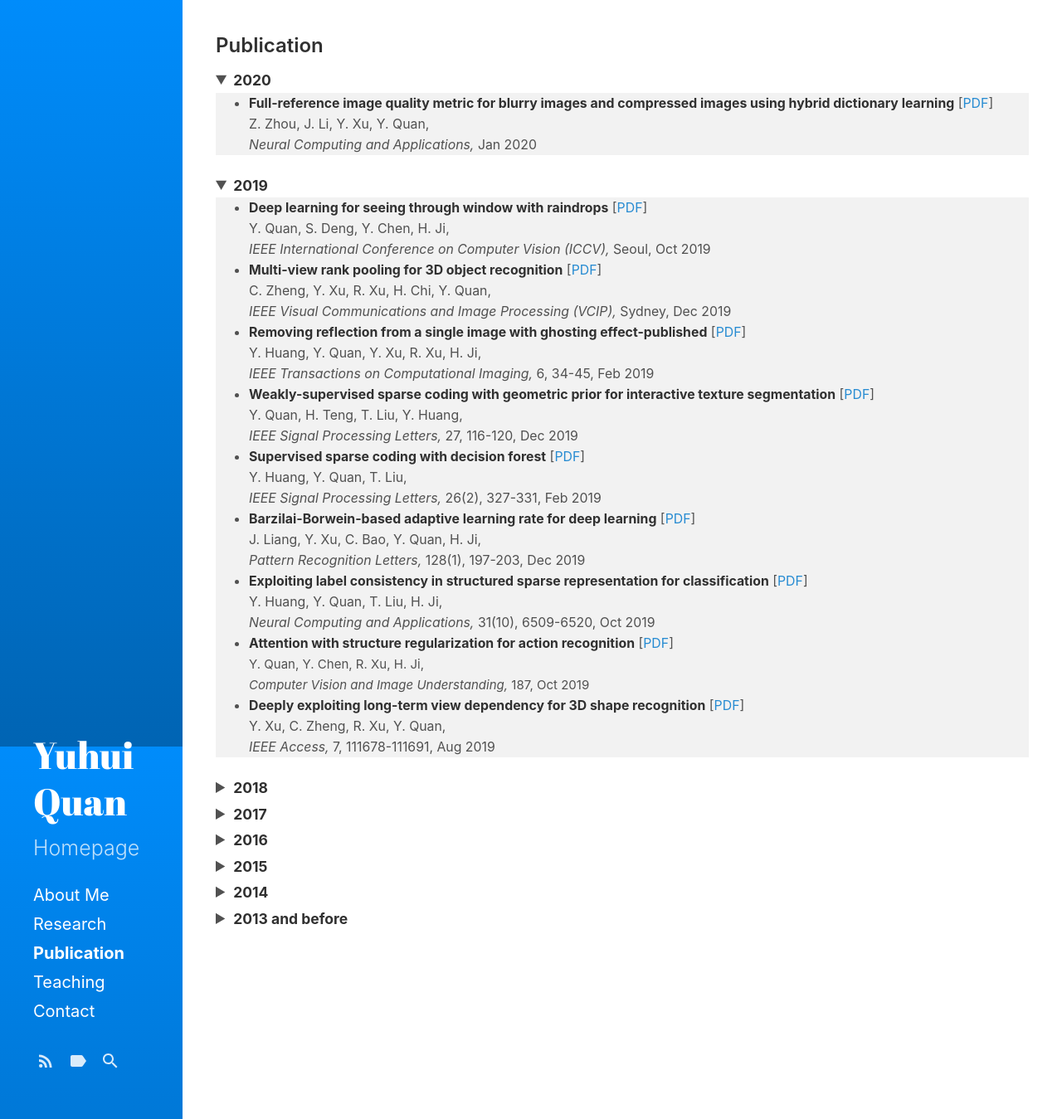
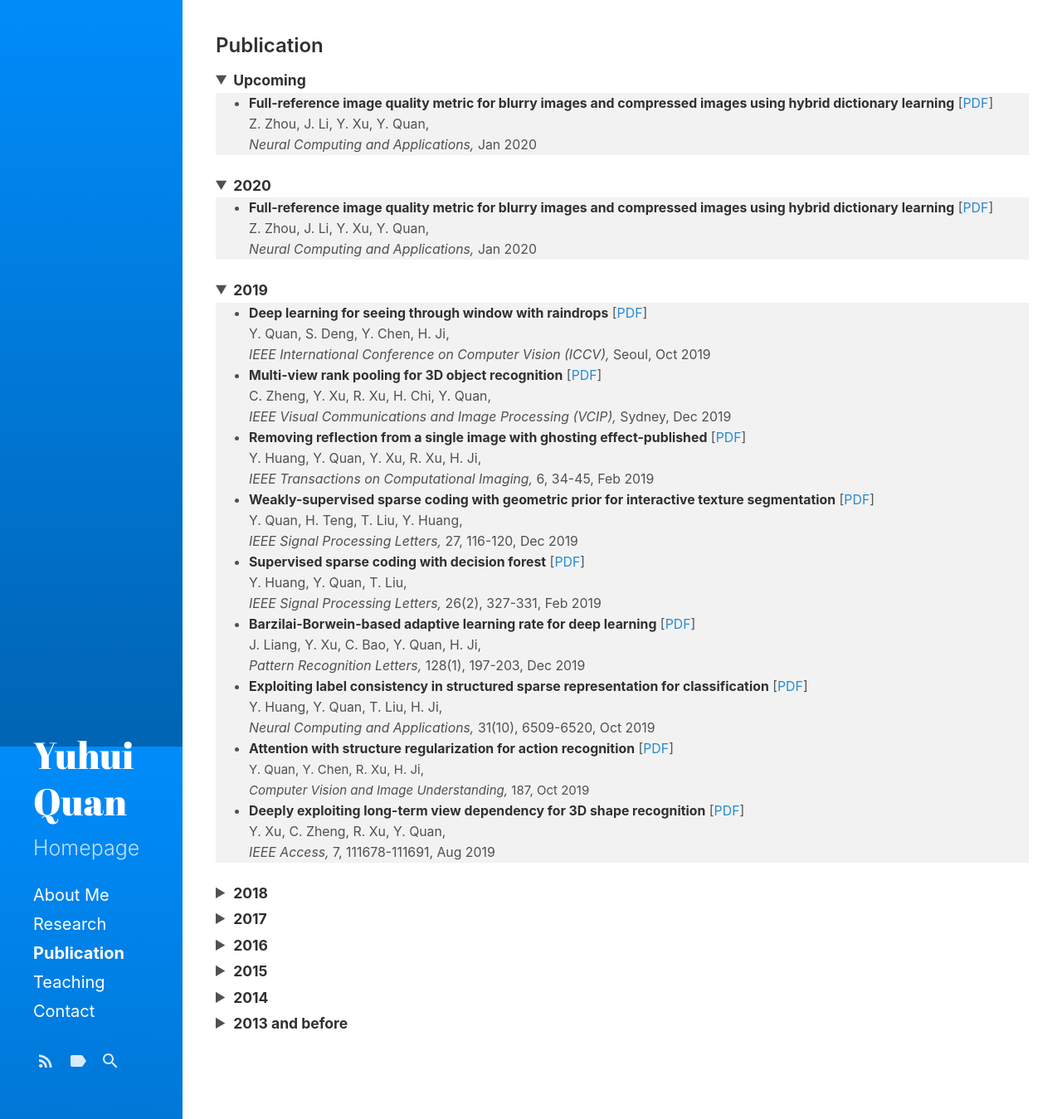
Before and after one commit to Dofboom/Dofboom.github.io, a Jekyll site: the page built from category/c_publication.md, in a window 1280 px wide and 1349 px high. Shown: the whole window at 83% size. Built offline with Jekyll 4.4.1, drawn with Linux system fonts in a browser that asks for light colours.

Commit message:
Update c_publication.md

```diff
--- a/category/c_publication.md
+++ b/category/c_publication.md
@@ -2,6 +2,18 @@
 layout: category
 title: Publication
 ---
+<details open="">
+<summary><span style="font-size: 105%;"><strong><small>Upcoming</small></strong></span></summary>
+<small>
+<ul style="background-color: #f2f2f2;">
+<li><span style="font-size: 95%;"><strong>Full-reference image quality metric for blurry images and compressed images using hybrid dictionary learning</strong> [<a href="https://github.com/Dofboom/Dofboom.github.io/raw/master/papers/2019/Full-Reference%20Image%20Quality%20Metric%20for%20Blurry%20Images%20and%20Compressed%20Images%20using%20Hybrid%20Dictionary%20Learning.pdf" download="github">PDF</a>] </span><br />
+<span style="font-size: 95%;"> Z. Zhou, J. Li, Y. Xu, Y. Quan,<br />
+<em> Neural Computing and Applications, </em>Jan 2020</span></li>
+</ul>
+</small>
+</details>
+
+
 <details open="">
 <summary><span style="font-size: 105%;"><strong><small>2020</small></strong></span></summary>
 <small>
```
